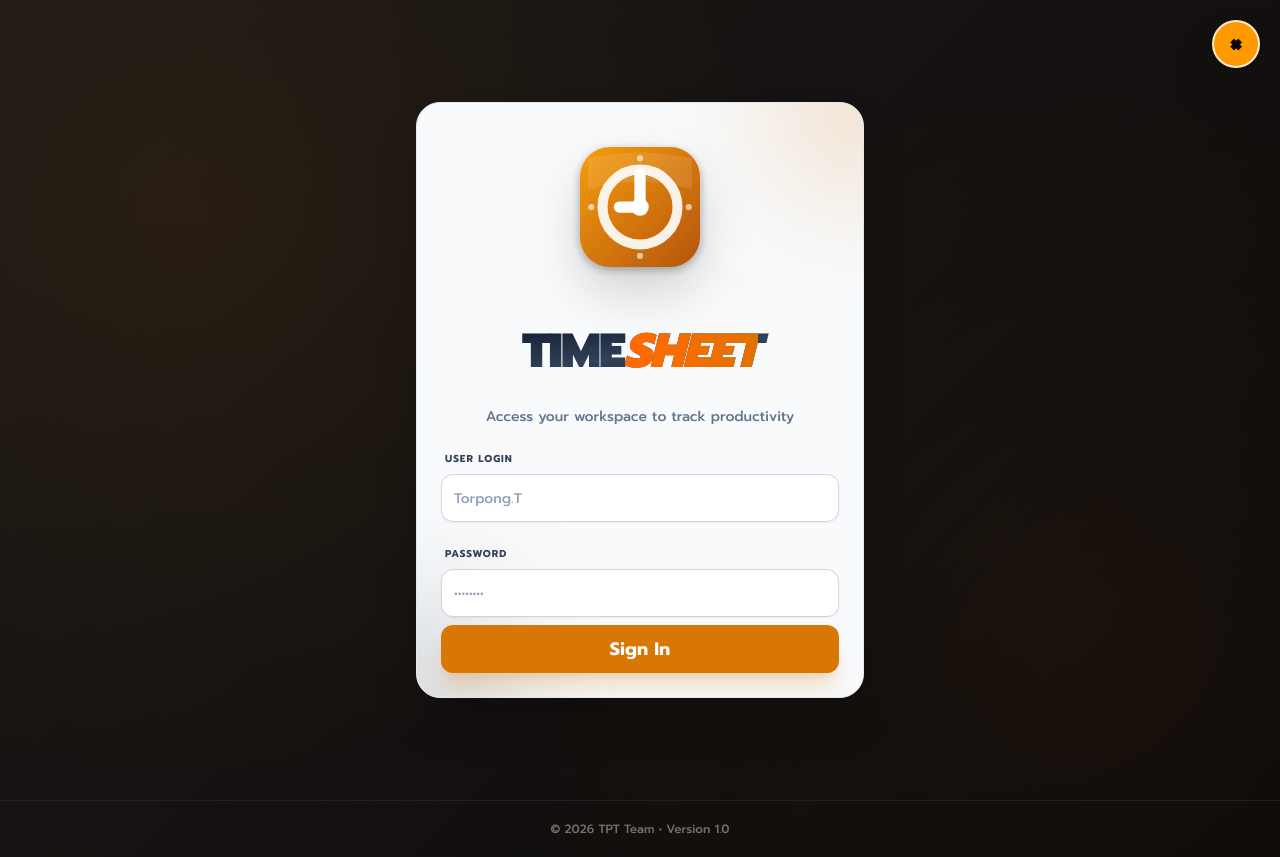
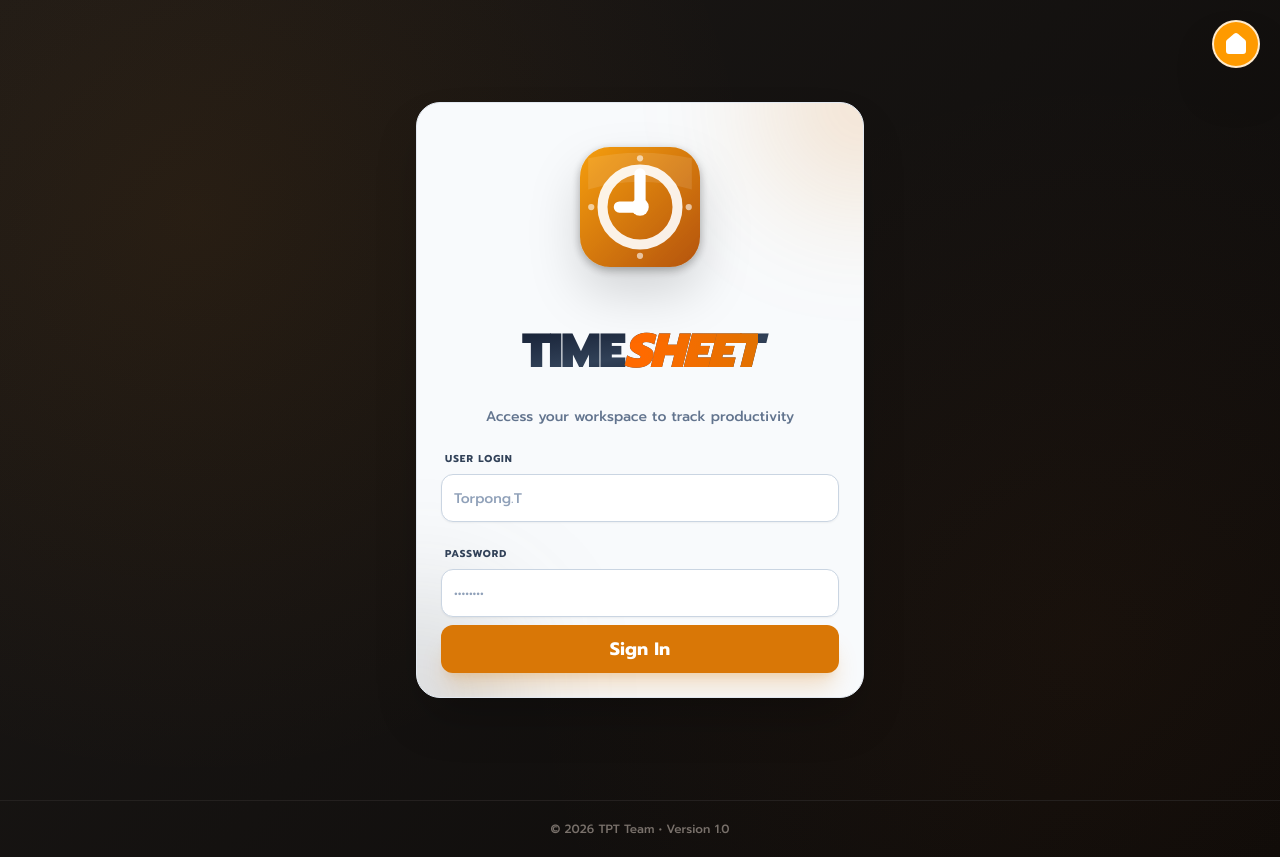
Before and after one commit to torpong-tang/timesheet, a Next.js app: page /timesheet/login in a window 1280 px wide. Built offline with nearby package versions, Linux system fonts and the light colour scheme.

Commit message:
Use home icon for portal link on login

```diff
--- a/src/app/login/page.tsx
+++ b/src/app/login/page.tsx
@@ -8,7 +8,7 @@
 import { Label } from "@/components/ui/label"
 import { Card, CardContent, CardDescription, CardFooter, CardHeader, CardTitle } from "@/components/ui/card"
 import { toast } from "sonner"
-import { Loader2 } from "lucide-react"
+import { Home, Loader2 } from "lucide-react"
 
 import { useLanguage } from "@/components/providers/language-provider"
 
@@ -51,11 +51,11 @@
         <div className="flex min-h-screen w-full items-center justify-center p-4">
             <a
                 href="https://2startup.cloud/"
-                aria-label="Close and return to 2Startup Cloud"
+                aria-label="Return to 2Startup Cloud"
                 title="Back to 2Startup Cloud"
-                className="fixed right-5 top-5 z-[100] inline-flex h-12 w-12 items-center justify-center rounded-full border-2 border-white/80 bg-amber-500 text-3xl font-black leading-none text-stone-950 shadow-2xl shadow-black/40 transition hover:scale-105 hover:bg-amber-400 focus:outline-none focus:ring-4 focus:ring-amber-300"
+                className="fixed right-5 top-5 z-[100] inline-flex h-12 w-12 items-center justify-center rounded-full border-2 border-white/80 bg-amber-500 text-white shadow-2xl shadow-black/40 transition hover:scale-105 hover:bg-amber-400 focus:outline-none focus:ring-4 focus:ring-amber-300"
             >
-                <span aria-hidden="true">×</span>
+                <Home className="h-6 w-6 fill-white" aria-hidden="true" />
             </a>
             <Card className="w-full max-w-md bg-slate-50 border border-slate-200 shadow-2xl relative overflow-hidden rounded-3xl">
                 {/* Decorative blob */}
```
